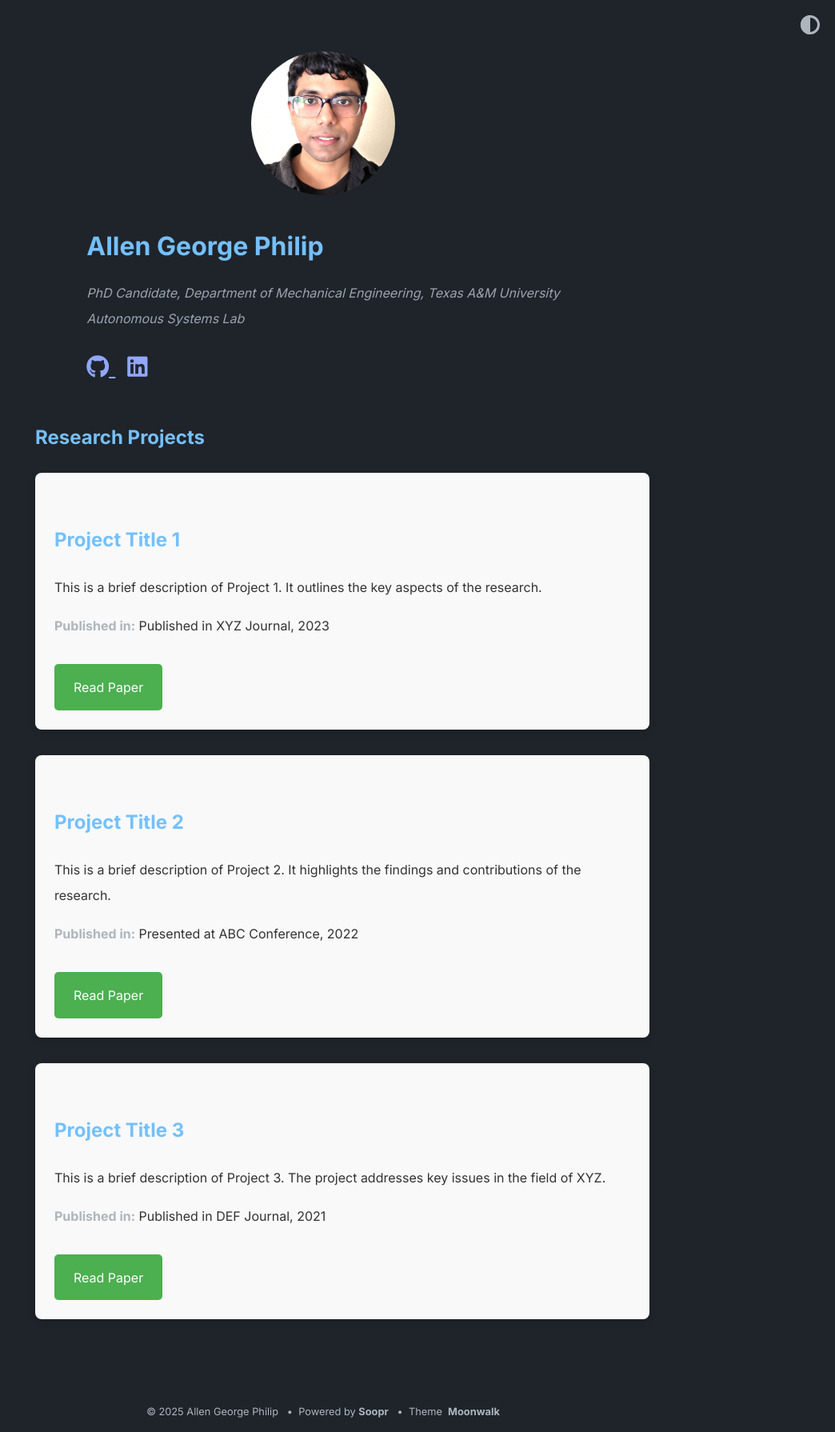
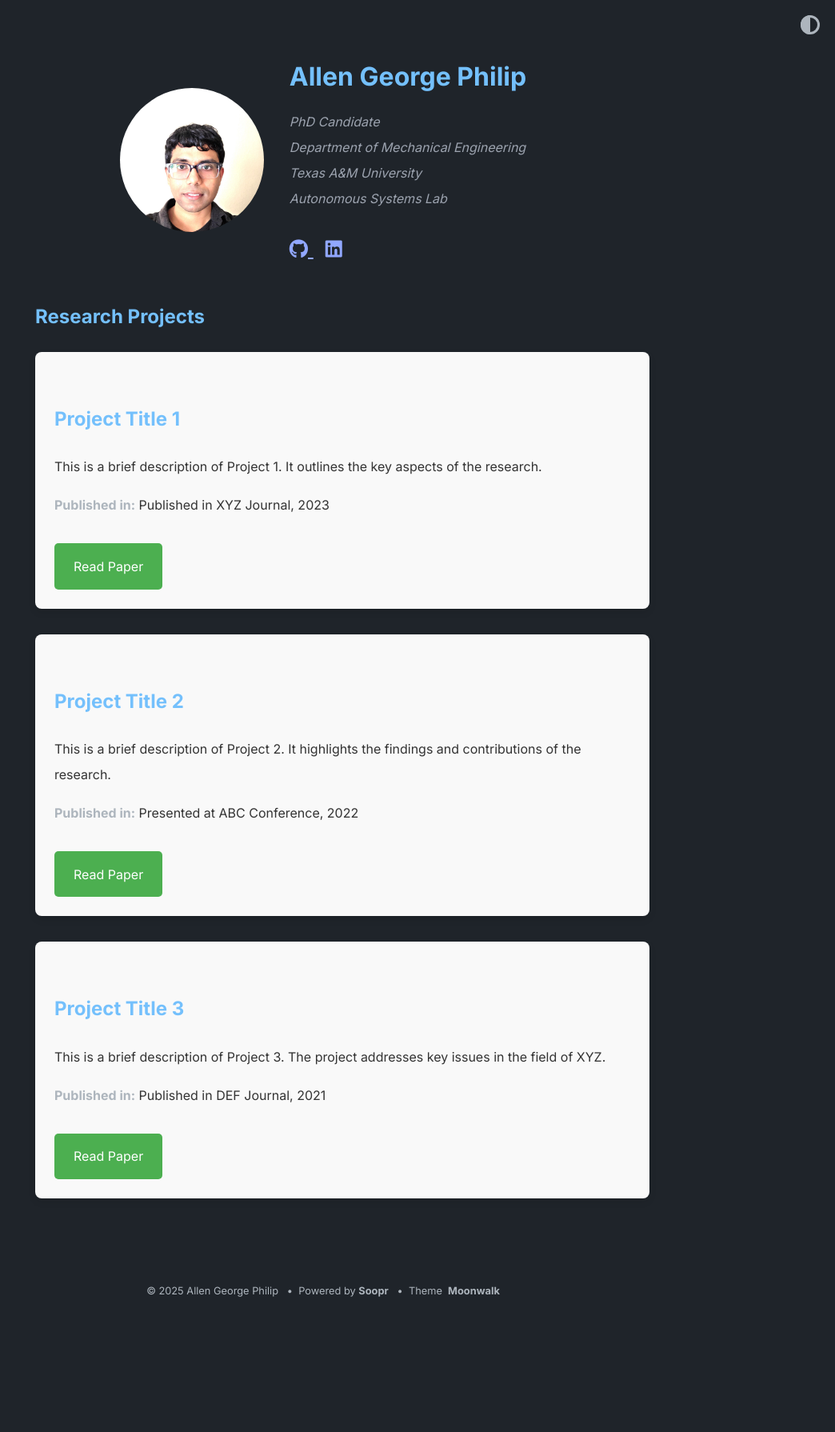
Before and after one commit to axgeorge/axgeorge.github.io, a Jekyll site: the page built from index.md, in a window 1280 px wide. Shown: the whole page at 80% size, without its empty margins (236-1280 px from the left). Built offline with Jekyll 4.4.1, drawn with Linux system fonts in a browser that asks for light colours; a style sheet for code colours, icons or effects is not loaded; after the commit the page ends 1639 px from its top, so only the background shows below that.

Commit message:
add media icon

```diff
--- a/_layouts/home.html
+++ b/_layouts/home.html
@@ -2,47 +2,49 @@
 layout: default
 ---
 
-<header style="display: flex; align-items: center; justify-content: center; margin-bottom: 2em; gap: 2em; flex-wrap: wrap;">
-
+<header style="margin-bottom: 2em;">
   {% if site.theme_config.show_navbar == true %}
-    <div style="width: 100%; margin-bottom: 1em;">
     {% include horizontal_list.html collection=site.data.home.navbar_entries %}
     <div class="dashed"></div>
-    </div>
   {% endif %}
 
-  <!-- Picture on the left -->
+  <div style="display: flex; align-items: center; justify-content: center; gap: 2em; flex-wrap: wrap;">
+
+    <!-- Profile Picture on the Left -->
+    <div>
       <img
-    src="/assets/images/profile.jpeg"
+        src="/assets/images/profilepic.jpeg"
         alt="Allen George Philip"
-    style="border-radius: 50%; width: 180px; height: 180px; object-fit: cover; flex-shrink: 0;"
+        style="border-radius: 50%; width: 180px; height: 180px; object-fit: cover;"
       />
+    </div>
 
-  <!-- Right side: Name, affiliations, and social icons -->
-  <div style="max-width: 600px;">
+    <!-- Text Content on the Right -->
+    <div style="text-align: left; max-width: 500px;">
+      <h1 style="margin: 0;">{{ site.title }}</h1>
 
-    <!-- Name -->
-    <h1 style="margin-top: 0; margin-bottom: 0.3em;">{{ site.title }}</h1>
-
-    <!-- Affiliations -->
-    <p style="font-style: italic; color: var(--text-secondary); margin-top: 0; margin-bottom: 1em;">
-      PhD Candidate, Department of Mechanical Engineering, Texas A&M University<br />
+      <p style="font-style: italic; color: var(--text-secondary); margin: 0.5em 0;">
+        PhD Candidate<br />
+        Department of Mechanical Engineering<br />
+        Texas A&M University<br />
         Autonomous Systems Lab
       </p>
 
       <!-- Social Icons -->
-    <div style="font-size: 1.8em;">
+      <div style="font-size: 1.5em; margin-top: 1em;">
         <a href="https://github.com/axgeorge" target="_blank" style="margin-right: 15px; color: var(--links);">
           <i class="fab fa-github"></i>
         </a>
         <a href="https://linkedin.com/in/algeph" target="_blank" style="margin-right: 15px; color: var(--links);">
           <i class="fab fa-linkedin"></i>
         </a>
-      <a href="https://scholar.google.com/citations?user=OSeY4LAAAAAJ&hl=en" target="_blank" style="color: var(--links);">
+        <a href="https://scholar.google.com/citations?user=OSeY4LAAAAAJ&hl=en" target="_blank" style="margin-right: 15px; color: var(--links);">
           <i class="ai ai-google-scholar"></i>
         </a>
       </div>
     </div>
+  </div>
+</header>
 
 </header>
 
```
Lines whose indentation alone changed are shown as unchanged.
